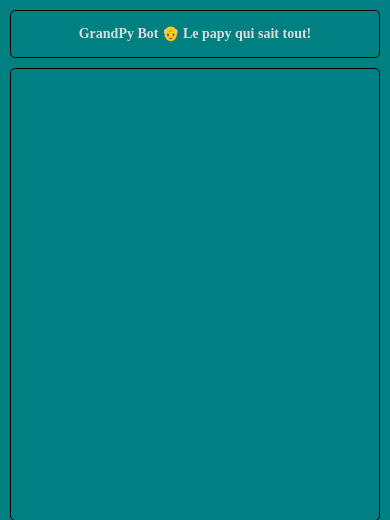
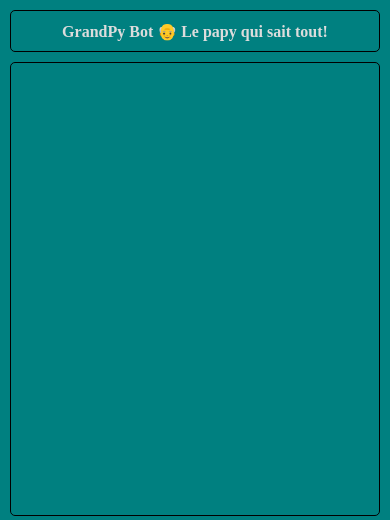
Before and after one commit to Tony380/Projet7, a Flask app: page / in a window 390 px wide. Shown: the top 520 px of the page. Run offline with Flask 2, Linux system fonts and the light colour scheme; some libraries are stand-ins or nearby versions.

Commit message:
Procfile

```diff
--- a/app/static/css/style.css
+++ b/app/static/css/style.css
@@ -128,10 +128,10 @@ header, footer, #container, input, button, #input_value, #adress, #wiki, #map{
     }
 }
 
-@media screen and (min-width: 285px) and (max-width: 450px){
+@media screen and (min-width: 300px) and (max-width: 450px){
     header{
-        font-size: 7px;
-        padding: 5px;
+        font-size: 8px;
+        padding: 0px;
     }
 
     footer{
```
